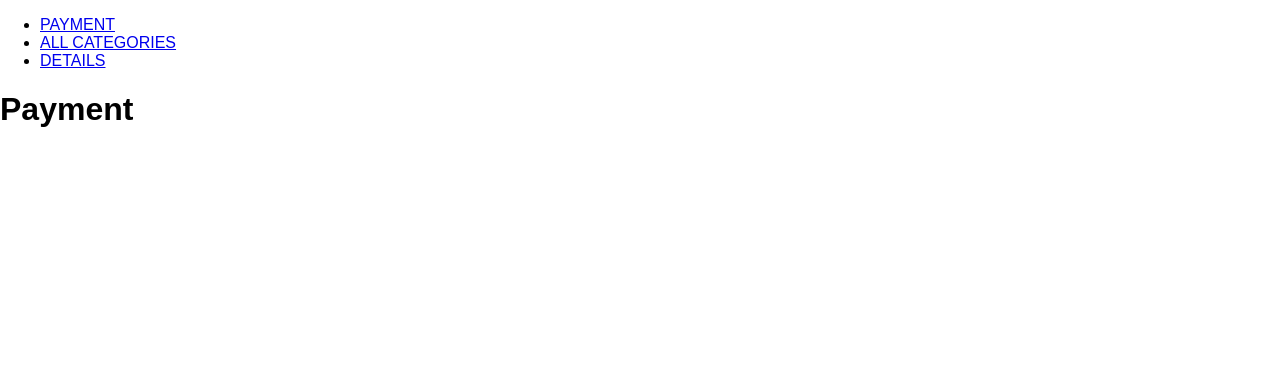
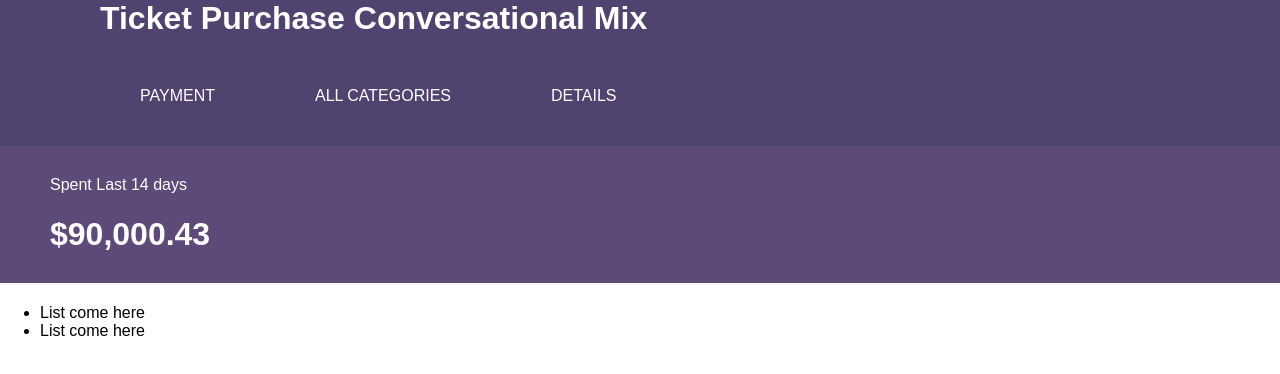
Before and after one commit to aaayumi/Dashboard, a React (Create React App) app: page / in a window 1280 px wide. Shown: the top 374 px of the page. Built offline with nearby package versions, Linux system fonts and the light colour scheme.

Commit message:
added basic component payment and categories

```diff
--- a/src/categories.js
+++ b/src/categories.js
@@ -1,11 +1,31 @@
 import React, { Component } from 'react';
+
+const PiChart =()=> (
+  <div className="Pi">Chart come here</div>
+  )
+
+const BarChart =()=> (
+<div className="Bar">Bar chart come here </div>
+)
+
+const QuestionList =()=>(
+<div>Question List come hre </div>
+)
+
+const Chart =()=> (
+<div className="chart">
+<PiChart />
+<BarChart />
+</div>
+)
 
 class Categories extends Component {
   render() {
     return (
-      <div className="Categories">
-       <p>Categories page come here</p>
-      </div>
+    <div className="Categories">
+    <Chart />
+       <p className="clear">Categories page come here</p>
+       </div>
     );
   }
 }
--- a/src/header.js
+++ b/src/header.js
@@ -5,11 +5,12 @@ import { Link } from 'react-router-dom'
 // between routes.
 const Header = () => (
   <header>
+  <h1> Ticket Purchase Conversational Mix </h1>
     <nav>
       <ul>
-        <li><Link to='/'>PAYMENT</Link></li>
-        <li><Link to='/categories'>ALL CATEGORIES</Link></li>
-        <li><Link to='/details'>DETAILS</Link></li>
+        <li className="navMenu"><Link to='/'>PAYMENT</Link></li>
+        <li className="navMenu"><Link to='/categories'>ALL CATEGORIES</Link></li>
+        <li className="navMenu"><Link to='/details'>DETAILS</Link></li>
       </ul>
     </nav>
   </header>
--- a/src/home.js
+++ b/src/home.js
@@ -1,8 +1,25 @@
 import React from 'react'
+
+const Panel = () => (
+    <div id="PaymentPanel" >
+    <p >Spent Last 14 days </p>
+    <h1>$90,000.43</h1>
+    </div>
+     )
+
+const List = () => (
+    <div>
+    <ul>
+    <li> List come here </li>
+    <li> List come here </li>
+    </ul>
+    </div>
+    )
 
 const Home = () => (
   <div>
-    <h1>Payment</h1>
+    <Panel />
+    <List />
   </div>
 )
 
--- a/src/index.css
+++ b/src/index.css
@@ -3,3 +3,88 @@ body {
   padding: 0;
   font-family: sans-serif;
 }
+
+/**** Header ****/
+
+header {
+    background-color: #51436f;
+    height: 150px;
+    margin-top: -21px;
+}
+header ul {
+    margin-top: 50px;
+    list-style: none;
+    text-decoration: none;
+    display: flex;
+    flex-direction: row;
+    }
+
+header li a {
+     text-decoration: none;
+     display: inline;
+     margin-left: 50px;
+     color: white;
+}
+
+header li a:hover{
+     text-decoration: none;
+     display: inline;
+     margin-left: 50px;
+     color: #79d888;
+}
+
+header ul .navMenu {
+    text-decoration: none;
+     display: inline;
+     margin-left: 50px;
+     color: white;
+}
+
+header h1 {
+    margin-left: 100px;
+    color: white;
+}
+
+/**** Payment ****/
+#PaymentPanel {
+    margin-top: -20px;
+    background-color: #5d4a79;
+    color: white;
+}
+
+#PaymentPanel p, h1 {
+    margin-left: 50px;
+}
+
+#PaymentPanel p{
+padding-top: 30px;
+}
+
+#PaymentPanel h1 {
+padding-bottom: 30px;
+}
+
+/**** Categories ****/
+
+.chart {
+    background-color: red;
+}
+.Pi {
+    height: 300px;
+    width:  400px;
+    border: 1px black solid;
+    float: left;
+    margin: 30px 30px;
+}
+
+.Bar {
+    height: 300px;
+    width:  400px;
+    border: 1px black solid;
+    float: left;
+    margin: 30px 30px;
+}
+
+.clear {
+    clear: both;
+}
```
